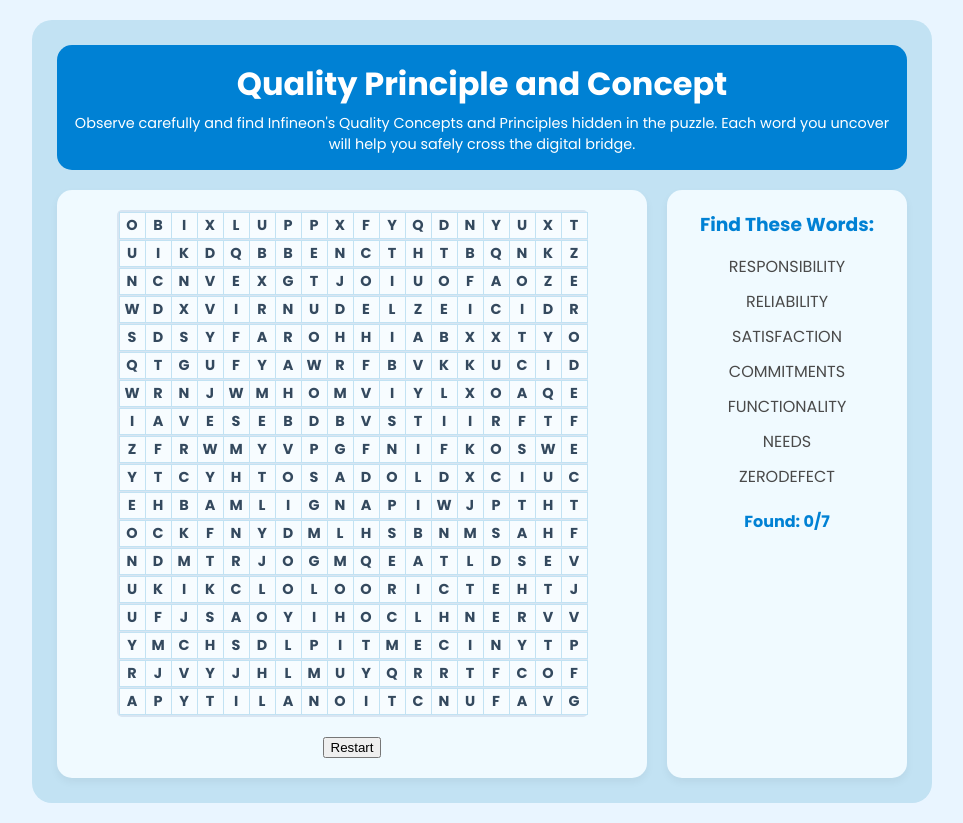
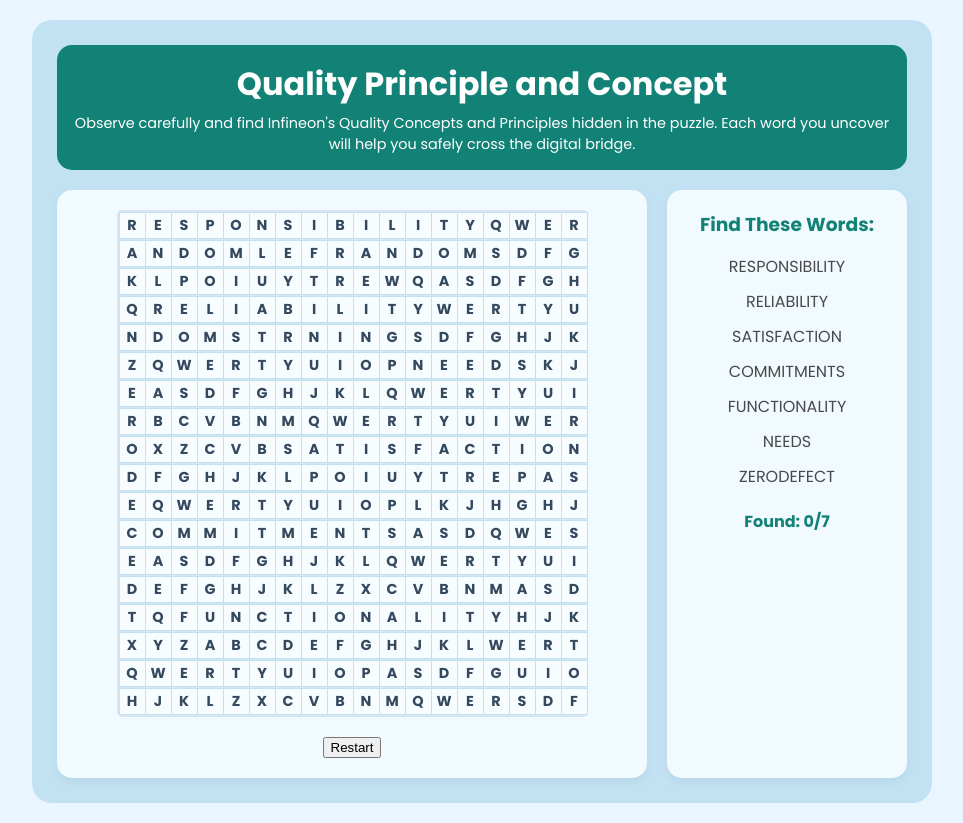
Before and after one commit to dnialaqm/word-search-principle-and-concept, a plain HTML site: page index.html in a window 1280 px wide. Shown: the whole page, without its empty margins (158-1121 px from the left). Drawn offline with Linux system fonts and the light colour scheme.

Commit message:
Update index.html

```diff
--- a/index.html
+++ b/index.html
@@ -32,7 +32,7 @@
     }
 
     .header {
-      background: #0081d4;
+      background: #138276;
       color: white;
       text-align: center;
       padding: 15px;
@@ -119,7 +119,7 @@
 
     .word-list-section h3 {
       text-align: center;
-      color: #0081d4;
+      color: #138276;
       margin: 0 0 10px 0;
     }
 
@@ -144,7 +144,7 @@
       text-align: center;
       margin-top: 15px;
       font-weight: bold;
-      color: #0081d4;
+      color: #138276;
     }
 
     .modal-overlay {
@@ -260,16 +260,6 @@
     const gridSize = 18;
     let grid = [];
     let usedCells = {};
-    const directions = [
-      [0, 1],
-      [0, -1],
-      [1, 0],
-      [-1, 0],
-      [1, 1],
-      [-1, -1],
-      [1, -1],
-      [-1, 1]
-    ];
 
     const gridContainer = document.getElementById("grid");
     const wordListEl = document.getElementById("wordList");
@@ -283,10 +273,30 @@
     let selectedCells = [];
     let startCell = null;
 
+    // This is the fixed puzzle grid. Do not change this to keep the words in the same location.
+    const fixedGrid = [
+      ['R', 'E', 'S', 'P', 'O', 'N', 'S', 'I', 'B', 'I', 'L', 'I', 'T', 'Y', 'Q', 'W', 'E', 'R'],
+      ['A', 'N', 'D', 'O', 'M', 'L', 'E', 'F', 'R', 'A', 'N', 'D', 'O', 'M', 'S', 'D', 'F', 'G'],
+      ['K', 'L', 'P', 'O', 'I', 'U', 'Y', 'T', 'R', 'E', 'W', 'Q', 'A', 'S', 'D', 'F', 'G', 'H'],
+      ['Q', 'R', 'E', 'L', 'I', 'A', 'B', 'I', 'L', 'I', 'T', 'Y', 'W', 'E', 'R', 'T', 'Y', 'U'],
+      ['N', 'D', 'O', 'M', 'S', 'T', 'R', 'N', 'I', 'N', 'G', 'S', 'D', 'F', 'G', 'H', 'J', 'K'],
+      ['Z', 'Q', 'W', 'E', 'R', 'T', 'Y', 'U', 'I', 'O', 'P', 'N', 'E', 'E', 'D', 'S', 'K', 'J'],
+      ['E', 'A', 'S', 'D', 'F', 'G', 'H', 'J', 'K', 'L', 'Q', 'W', 'E', 'R', 'T', 'Y', 'U', 'I'],
+      ['R', 'B', 'C', 'V', 'B', 'N', 'M', 'Q', 'W', 'E', 'R', 'T', 'Y', 'U', 'I', 'W', 'E', 'R'],
+      ['O', 'X', 'Z', 'C', 'V', 'B', 'S', 'A', 'T', 'I', 'S', 'F', 'A', 'C', 'T', 'I', 'O', 'N'],
+      ['D', 'F', 'G', 'H', 'J', 'K', 'L', 'P', 'O', 'I', 'U', 'Y', 'T', 'R', 'E', 'P', 'A', 'S'],
+      ['E', 'Q', 'W', 'E', 'R', 'T', 'Y', 'U', 'I', 'O', 'P', 'L', 'K', 'J', 'H', 'G', 'H', 'J'],
+      ['C', 'O', 'M', 'M', 'I', 'T', 'M', 'E', 'N', 'T', 'S', 'A', 'S', 'D', 'Q', 'W', 'E', 'S'],
+      ['E', 'A', 'S', 'D', 'F', 'G', 'H', 'J', 'K', 'L', 'Q', 'W', 'E', 'R', 'T', 'Y', 'U', 'I'],
+      ['D', 'E', 'F', 'G', 'H', 'J', 'K', 'L', 'Z', 'X', 'C', 'V', 'B', 'N', 'M', 'A', 'S', 'D'],
+      ['T', 'Q', 'F', 'U', 'N', 'C', 'T', 'I', 'O', 'N', 'A', 'L', 'I', 'T', 'Y', 'H', 'J', 'K'],
+      ['X', 'Y', 'Z', 'A', 'B', 'C', 'D', 'E', 'F', 'G', 'H', 'J', 'K', 'L', 'W', 'E', 'R', 'T'],
+      ['Q', 'W', 'E', 'R', 'T', 'Y', 'U', 'I', 'O', 'P', 'A', 'S', 'D', 'F', 'G', 'U', 'I', 'O'],
+      ['H', 'J', 'K', 'L', 'Z', 'X', 'C', 'V', 'B', 'N', 'M', 'Q', 'W', 'E', 'R', 'S', 'D', 'F']
+    ];
+
     function init() {
       foundWords.clear();
-      usedCells = {};
-      grid = [];
       selectedCells = [];
       selecting = false;
       startCell = null;
@@ -303,23 +313,13 @@
           cell.classList.add("cell");
           cell.dataset.x = x;
           cell.dataset.y = y;
-          grid[y][x] = { letter: "", el: cell };
+          grid[y][x] = { letter: fixedGrid[y][x], el: cell };
           gridContainer.appendChild(cell);
-        }
-      }
-
-      const shuffledWords = [...words].sort(() => 0.5 - Math.random());
-      for (const word of shuffledWords) {
-        if (!placeWord(word)) {
-          console.warn(`Could not place word: ${word}`);
         }
       }
 
       for (let y = 0; y < gridSize; y++) {
         for (let x = 0; x < gridSize; x++) {
-          if (!grid[y][x].letter) {
-            grid[y][x].letter = String.fromCharCode(65 + Math.floor(Math.random() * 26));
-          }
           grid[y][x].el.textContent = grid[y][x].letter;
           grid[y][x].el.classList.remove("found", "selected");
         }
@@ -331,42 +331,6 @@
         li.dataset.word = word;
         wordListEl.appendChild(li);
       });
-    }
-
-    function placeWord(word) {
-      const attempts = 100;
-      for (let i = 0; i < attempts; i++) {
-        const dir = directions[Math.floor(Math.random() * directions.length)];
-        const startX = Math.floor(Math.random() * gridSize);
-        const startY = Math.floor(Math.random() * gridSize);
-        let x = startX, y = startY;
-        let fits = true;
-        let pathCells = [];
-
-        for (let j = 0; j < word.length; j++) {
-          if (x < 0 || x >= gridSize || y < 0 || y >= gridSize) {
-            fits = false;
-            break;
-          }
-          const cell = grid[y][x];
-          if (cell.letter && cell.letter !== word[j]) {
-            fits = false;
-            break;
-          }
-          pathCells.push({ x, y });
-          x += dir[0];
-          y += dir[1];
-        }
-
-        if (fits) {
-          pathCells.forEach((pos, index) => {
-            grid[pos.y][pos.x].letter = word[index];
-            usedCells[`${pos.x},${pos.y}`] = word;
-          });
-          return true;
-        }
-      }
-      return false;
     }
 
     function selectCell(cell) {
@@ -442,7 +406,7 @@
           const modalTitle = completionModal.querySelector('.modal-content h2');
           const modalText = completionModal.querySelector('.modal-content p');
           modalTitle.textContent = "🔑 Code Unlocked!";
-          modalText.innerHTML = "Congratulations, Quality Advocates! You've uncovered Infineon's 5 hidden Quality Principle and Concept- your key to crossing the digital bridge. <br><br> You escaped!";
+          modalText.innerHTML = "Congratulations, Quality Advocates! You've uncovered all 7 hidden Quality Principles and Concepts - your key to crossing the digital bridge. <br><br> You escaped!";
           completionModal.classList.add('show');
         }
       }
```
